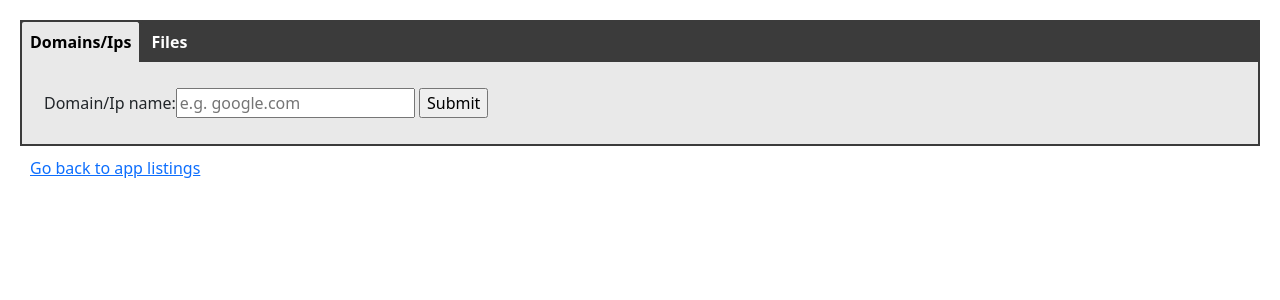
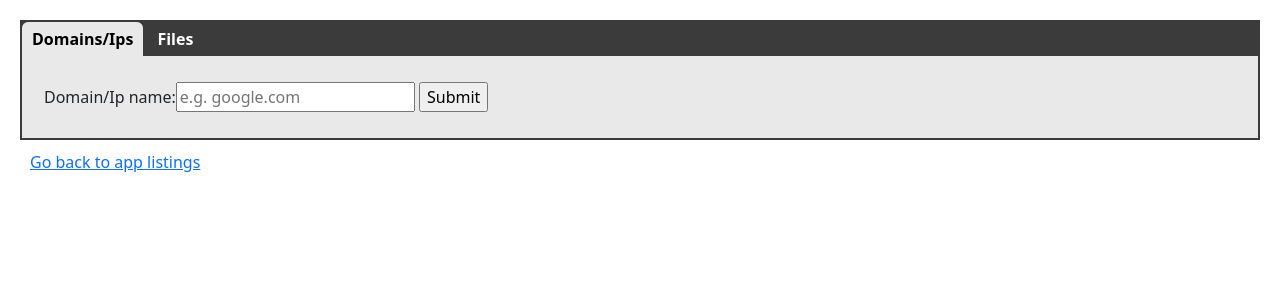
Before and after one commit to tyse-2001/fis_fastapi_repo, a Django app: page /fastapi_table/ in a window 1280 px wide. Shown: the part 69-369 px from the top of the page. Run offline with Django 3.2, Linux system fonts and the light colour scheme.

Commit message:
Minor changes

```diff
--- a/fis_django/fastapi_table/static/fastapi_table/style.css
+++ b/fis_django/fastapi_table/static/fastapi_table/style.css
@@ -98,10 +98,10 @@ th, td {
   border-bottom: none;
   outline: none;
   cursor: pointer;
-  padding: 8px 8px;
+  padding: 5px 10px;
   transition: 0.3s;
   color: white;
-  border-radius: 4px 4px 0px 0px;
+  border-radius: 8px 8px 0px 0px;
 }
 /* Change background color of buttons on hover */
 .tab button:hover {
--- a/fis_django/fastapi_table/templates/fastapi_table/files_page.html
+++ b/fis_django/fastapi_table/templates/fastapi_table/files_page.html
@@ -35,6 +35,7 @@
                 <h4 class="table-header">execution_parents table values</h4>
                 <div class="table_container">
                     <table>
+                        <thead>
                             <tr>
                                 <th>parent_id</th>
                                 <th>related_file_id</th>
@@ -43,6 +44,8 @@
                                 <th>severity</th>
                                 <th>parent_type</th>
                             </tr>
+                        </thead>
+                        <tbody>
                             {% for dicts in exec_parent %}
                             <tr>
                                 {% for key, value in dicts.items %}
@@ -56,6 +59,7 @@
                                 {% endfor %}
                             </tr>
                             {% endfor %}
+                        </tbody>
                     </table>
                 </div>
             {% else %}
```
Lines whose indentation alone changed are shown as unchanged.
